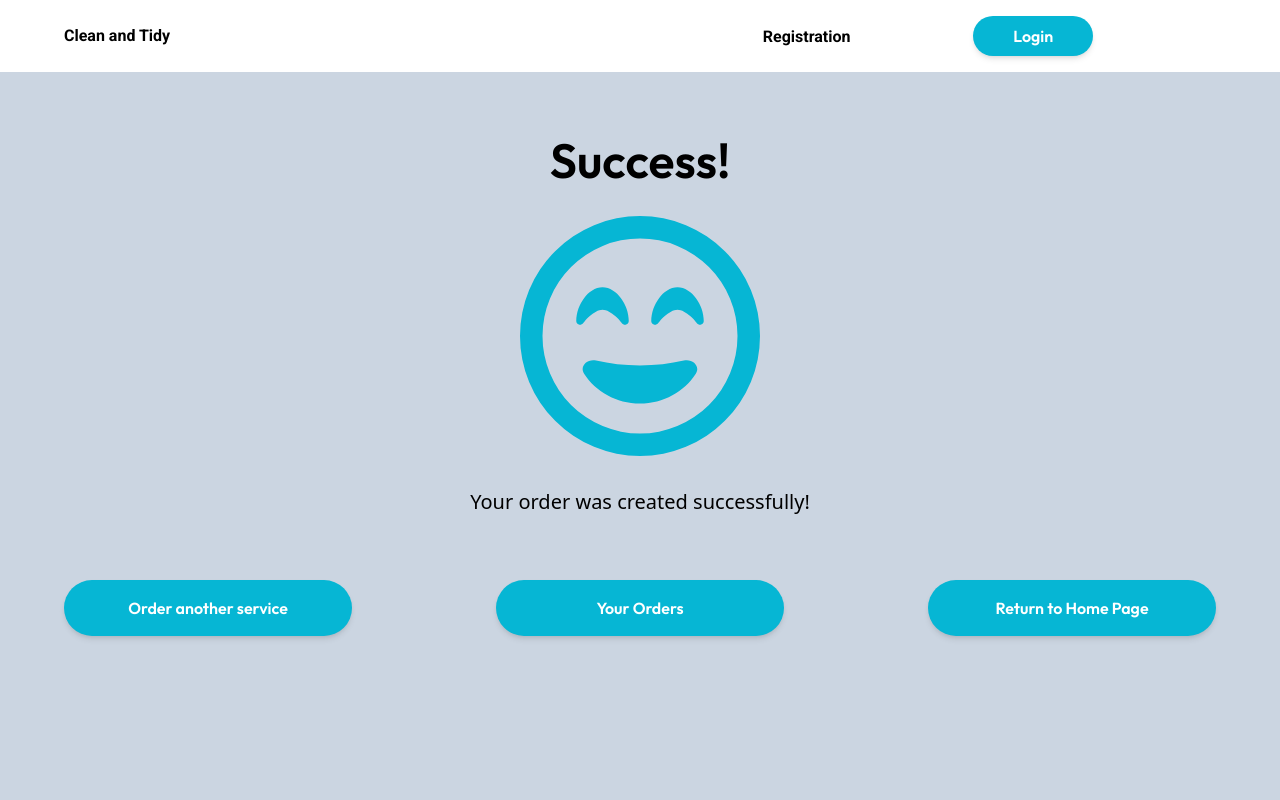
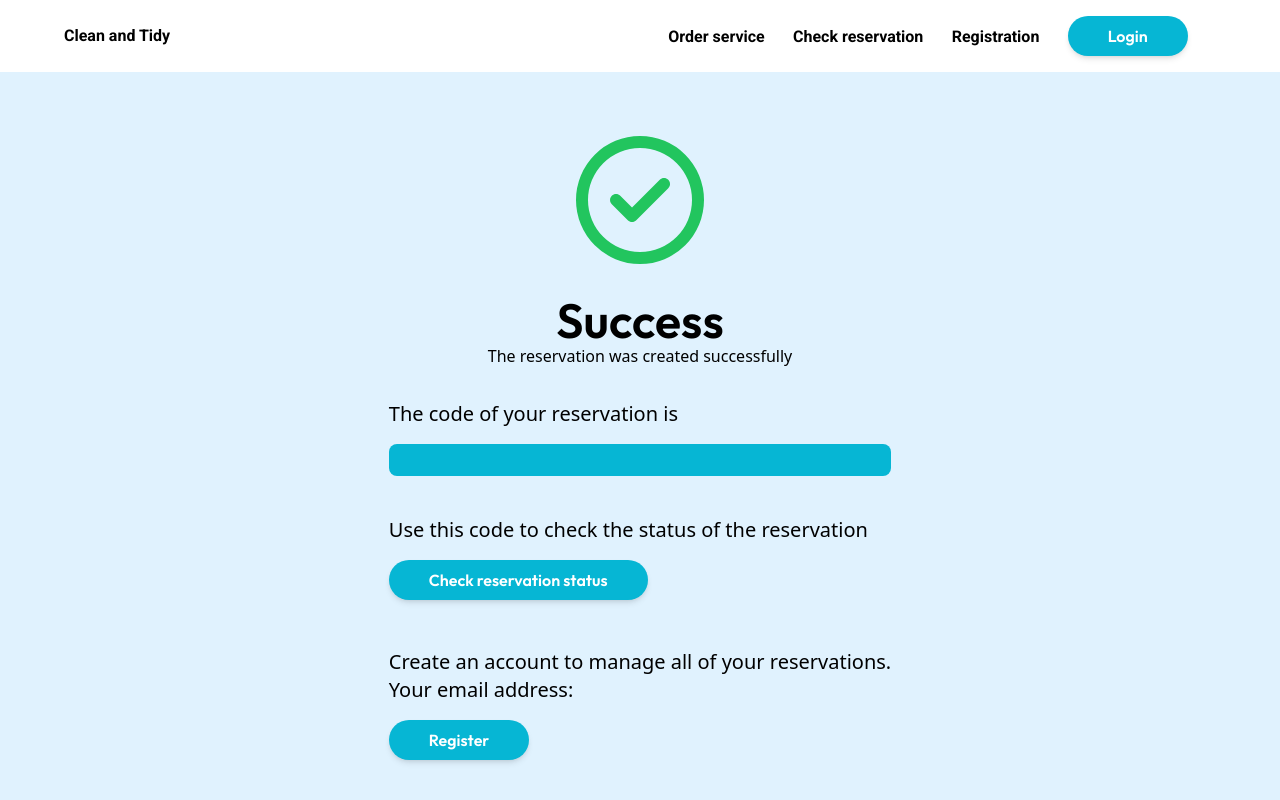
Before and after one commit to mardyc754/clean-and-tidy-client, a Next.js app: page /order-service/success in a window 1280 px wide. Shown: the top 800 px of the page. Built offline with nearby package versions, Linux system fonts and the light colour scheme.

Commit message:
Improve the logic behind order success page (#25)

```diff
--- a/src/components/atoms/buttons/NavbarButton.tsx
+++ b/src/components/atoms/buttons/NavbarButton.tsx
@@ -5,12 +5,12 @@ import { robotoBold } from '~/settings/fontSetting';
 type NavbarButtonProps = {
   name: string;
   // onClick: VoidFunction;
-  navigateOnClickTo?: string;
+  href?: string;
 };
 
-const NavbarButton = ({ name, navigateOnClickTo = '' }: NavbarButtonProps) => {
+const NavbarButton = ({ name, href = '' }: NavbarButtonProps) => {
   return (
-    <Link href={navigateOnClickTo}>
+    <Link href={href}>
       <button className={`${robotoBold.className}`}>{name}</button>
     </Link>
   );
--- a/src/components/molecules/NavbarButtons.tsx
+++ b/src/components/molecules/NavbarButtons.tsx
@@ -1,12 +1,16 @@
-import { NavbarButton, NavigationButton } from '../atoms/buttons';
+import { NavbarButton, Button } from '../atoms/buttons';
 
 const NavbarButtons = () => {
   return (
     <div className="flex w-full items-center justify-evenly">
       {/* <NavbarButton name="For home" />
       <NavbarButton name="For office" /> */}
-      <NavbarButton name="Registration" navigateOnClickTo="/register" />
-      <NavigationButton name="Login" navigateOnClickTo="/login" />
+      <NavbarButton name="Order service" href="/order-service" />
+      <NavbarButton name="Check reservation" href="/check-reservation" />
+      <NavbarButton name="Registration" href="/register" />
+      <Button name="Login" href="/login">
+        Login
+      </Button>
     </div>
   );
 };
--- a/src/components/molecules/form-fields/Textfield.tsx
+++ b/src/components/molecules/form-fields/Textfield.tsx
@@ -36,7 +36,7 @@ const Textfield = ({
           onChange?.(newValue);
         }}
         {...props}
-        className="p-4"
+        className="p-4 shadow-sm"
       />
       <ErrorLabel>{errorLabel ?? ''}</ErrorLabel>
     </div>
--- a/src/components/organisms/forms/ContactDetailsForm.tsx
+++ b/src/components/organisms/forms/ContactDetailsForm.tsx
@@ -1,4 +1,4 @@
-import { FormProvider, SubmitHandler, useForm } from 'react-hook-form';
+import { FormProvider, type SubmitHandler, useForm } from 'react-hook-form';
 
 import { contactDetailsResolver } from '~/api/resolvers/orderServiceForm';
 import type { ContactDetailsFormData } from '~/api/schemas/reservation';
--- a/src/components/organisms/forms/SummaryForm.tsx
+++ b/src/components/organisms/forms/SummaryForm.tsx
@@ -47,6 +47,8 @@ const SummaryForm = ({ serviceName }: SummaryFormProps) => {
   const { summaryData, totalCost, contactDetails } =
     useSummaryData(serviceName);
 
+  const router = useRouter();
+
   const onSubmit = async (e: React.FormEvent<HTMLFormElement>) => {
     e.preventDefault();
 
@@ -67,9 +69,28 @@ const SummaryForm = ({ serviceName }: SummaryFormProps) => {
         ...omit(service, ['name', 'unit', 'id'])
       }))
     });
+
+    if (!recurringReservation || 'hasError' in recurringReservation) {
+      await router.push(
+        {
+          pathname: '/order-service/error',
+          query: { message: recurringReservation?.message }
+        },
+        '/order-service/error'
+      );
+    } else {
+      await router.push(
+        {
+          pathname: '/order-service/success',
+          query: {
+            reservationName: recurringReservation.name,
+            email: clientData.email
+          }
+        },
+        '/order-service/success'
+      );
+    }
   };
-
-  const router = useRouter();
 
   const onDecreaseStep = async () => {
     await router.push({
@@ -95,7 +116,7 @@ const SummaryForm = ({ serviceName }: SummaryFormProps) => {
         </div>
       </div>
       {/* <StepButtons currentStep={currentStep} onDecreaseStep={decreaseStep} /> */}
-      <StepButtons currentStep={currentStep} onDecreaseStep={onDecreaseStep} />
+      <StepButtons currentStep={3} onDecreaseStep={onDecreaseStep} />
     </form>
   );
 };
--- a/src/components/organisms/layout/ButtonNavigation.tsx
+++ b/src/components/organisms/layout/ButtonNavigation.tsx
@@ -1,6 +1,5 @@
-import NavigationButton, {
-  type NavigationButtonProps
-} from '~/components/atoms/buttons/NavigationButton';
+import { Button } from '~/components/atoms/buttons';
+import { type NavigationButtonProps } from '~/components/atoms/buttons/NavigationButton';
 
 type ButtonNavigationProps = {
   buttonData: NavigationButtonProps[];
@@ -10,12 +9,14 @@ const ButtonNavigation = ({ buttonData }: ButtonNavigationProps) => {
   return (
     <div className="m-0 flex w-full justify-between">
       {buttonData.map(({ name, navigateOnClickTo }) => (
-        <NavigationButton
+        <Button
           key={`NavigationButton-${name}`}
           name={name}
-          navigateOnClickTo={navigateOnClickTo}
+          href={navigateOnClickTo}
           className="w-72 flex-1 py-4"
-        />
+        >
+          {name}
+        </Button>
       ))}
     </div>
   );
--- a/src/components/template/PageWrapper.tsx
+++ b/src/components/template/PageWrapper.tsx
@@ -15,9 +15,7 @@ const PageWrapper = ({ title, children }: PageWrapperProps) => {
         <link rel="icon" href="/favicon.ico" />
       </Head>
       <Navbar />
-      <main className="flex min-h-screen flex-col bg-slate-300">
-        {children}
-      </main>
+      <main className="flex min-h-screen flex-col bg-sky-100">{children}</main>
       <Footer />
     </>
   );
--- a/src/components/template/ResultPageWrapper.tsx
+++ b/src/components/template/ResultPageWrapper.tsx
@@ -7,10 +7,13 @@ import { PageWrapper } from '~/components/template';
 
 import type { NavigationButtonProps } from '~/components/atoms/buttons/NavigationButton';
 import type { PageWrapperProps } from './PageWrapper';
+import clsx from 'clsx';
 
 type ResultPageTemplateProps = {
   heading: string;
   icon: IconDefinition;
+  variant: 'success' | 'error';
+  caption?: string;
   buttonData: NavigationButtonProps[];
 } & PageWrapperProps;
 
@@ -19,19 +22,29 @@ const ResultPageWrapper = ({
   heading,
   icon,
   buttonData,
+  variant,
+  caption,
   children
 }: ResultPageTemplateProps) => {
   return (
     <PageWrapper title={title}>
       <div className="p-16">
         <div className="flex items-center justify-center">
-          <Heading1>{heading}</Heading1>
+          <FontAwesomeIcon
+            icon={icon}
+            className={clsx(
+              'text-9xl',
+              variant === 'success' ? 'text-green-500' : 'text-red-500'
+            )}
+          />
         </div>
         <div className="flex flex-col items-center py-8">
-          <FontAwesomeIcon icon={icon} className="text-[15rem] text-cyan-500" />
+          <Heading1>{heading}</Heading1>
+          {caption && <p className="text-center">{caption}</p>}
+
           <div className="flex flex-col p-8 text-xl">{children}</div>
         </div>
-        <ButtonNavigation buttonData={buttonData} />
+        {/* <ButtonNavigation buttonData={buttonData} /> */}
       </div>
     </PageWrapper>
   );
--- a/src/pages/order-service/error.tsx
+++ b/src/pages/order-service/error.tsx
@@ -1,4 +1,4 @@
-import { faMeh } from '@fortawesome/free-regular-svg-icons';
+import { faCircleXmark } from '@fortawesome/free-regular-svg-icons';
 
 import { ResultPageWrapper } from '~/components/template';
 
@@ -7,7 +7,8 @@ const OrderErrorPage = () => {
     <ResultPageWrapper
       title="Something went wrong"
       heading="Something went wrong..."
-      icon={faMeh}
+      variant="error"
+      icon={faCircleXmark}
       buttonData={[
         {
           name: 'Try Again',
--- a/src/pages/order-service/success.tsx
+++ b/src/pages/order-service/success.tsx
@@ -1,22 +1,49 @@
-import { faGrinBeam } from '@fortawesome/free-regular-svg-icons';
+import { useRouter } from 'next/router';
+import { faCircleCheck } from '@fortawesome/free-regular-svg-icons';
 import { ResultPageWrapper } from '~/components/template';
+import { Button } from '~/components/atoms/buttons';
 
 const Success = () => {
+  const router = useRouter();
+
+  const { reservationName, email } = router.query;
+
   return (
     <ResultPageWrapper
       title="Order Created Successfully"
-      heading="Success!"
-      icon={faGrinBeam}
+      heading="Success"
+      variant="success"
+      icon={faCircleCheck}
+      caption="The reservation was created successfully"
       buttonData={[
         {
           name: 'Order another service',
-          navigateOnClickTo: '/order/configure-details'
+          navigateOnClickTo: '/order-service'
         },
-        { name: 'Your Orders', navigateOnClickTo: '/user/profile' },
+        // { name: 'Your Orders', navigateOnClickTo: '/user/profile' },
         { name: 'Return to Home Page', navigateOnClickTo: '/' }
       ]}
     >
-      <p>Your order was created successfully!</p>
+      <p>The code of your reservation is</p>
+      <div className="my-4 flex justify-center rounded-lg bg-cyan-500 p-4 text-sky-50">
+        <p className="font-bold">{reservationName ?? ''}</p>
+      </div>
+
+      <div className="my-4 flex flex-col space-y-4 py-2">
+        <p>Use this code to check the status of the reservation </p>
+        <Button href="/check-reservation">Check reservation status</Button>
+      </div>
+
+      {/* The lines below may be hidden for logged in user
+      and the link to the profile page can be seen instead */}
+      <div className="my-4 flex flex-col space-y-4 py-2">
+        <p>
+          Create an account to manage all of your reservations.
+          <br />
+          Your email address: <strong>{email ?? ''}</strong>
+        </p>
+        <Button href="register">Register</Button>
+      </div>
     </ResultPageWrapper>
   );
 };
```
